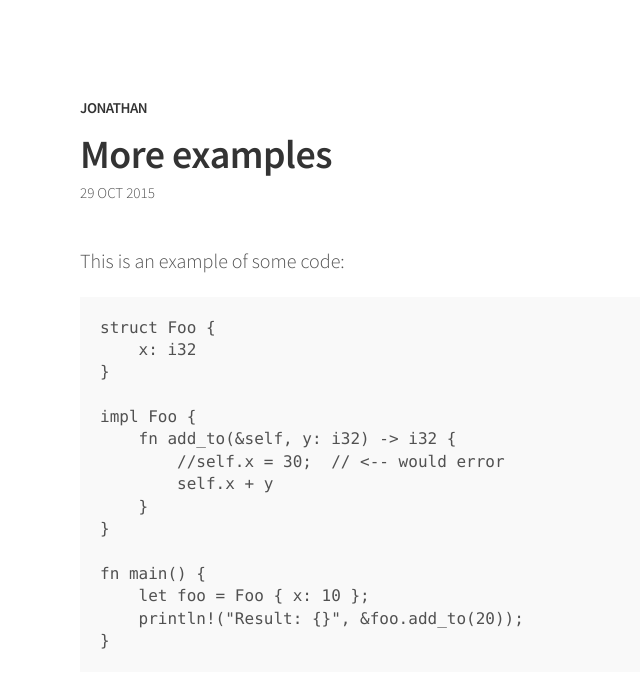
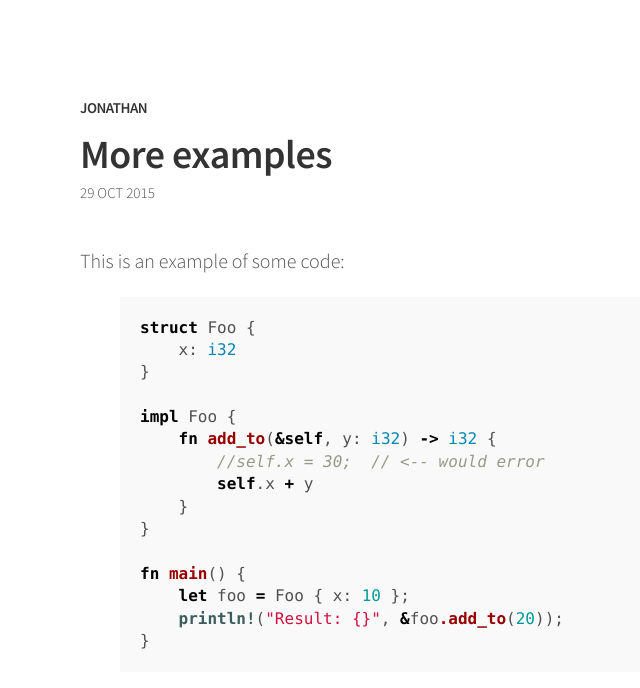
Before and after one commit to sophiajt/jntrnr.github.io, a Jekyll site: the page built from _posts/2015-10-29-more-examples.md, in a window 1280 px wide. Shown: the top 688 px of the page, without its empty margins (200-840 px from the left). Built offline with Jekyll 4.4.1, drawn with Linux system fonts in a browser that asks for light colours; Markdown is read by kramdown in place of the engine named in the settings.

Commit message:
Update 2015-10-29-more-examples.md

````diff
--- a/_posts/2015-10-29-more-examples.md
+++ b/_posts/2015-10-29-more-examples.md
@@ -4,7 +4,7 @@ title: More examples
 
 This is an example of some code:
 
-```Rust
+{% highlight rust %}
 struct Foo {
     x: i32
 }
@@ -20,4 +20,4 @@ fn main() {
     let foo = Foo { x: 10 };
     println!("Result: {}", &foo.add_to(20));
 }
-```
+{% endhighlight %}
````
